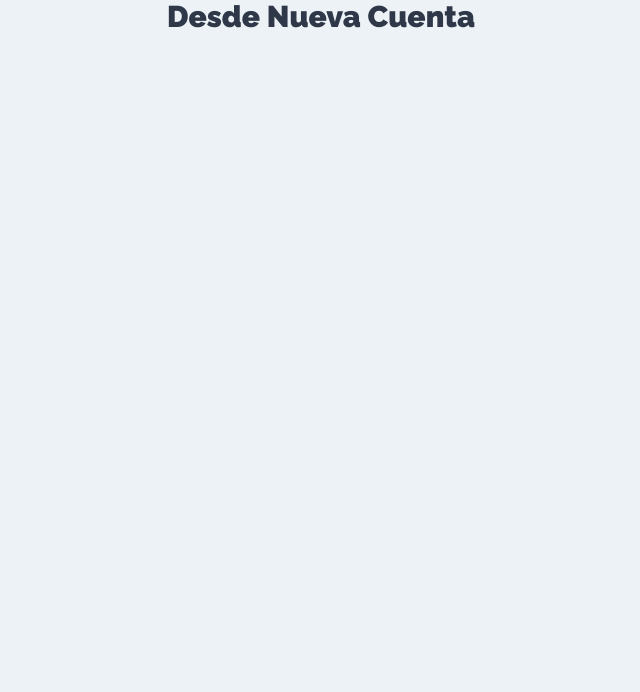
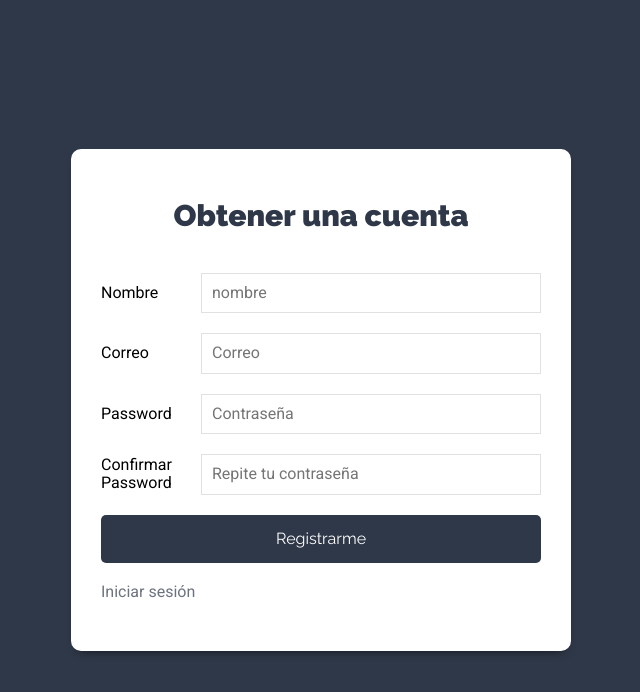
Before and after one commit to AngelLopez15/MERNstackTasks, a React (Create React App) app: page /nueva-cuenta in a window 1280 px wide. Shown: the top 692 px of the page, without its empty margins (319-959 px from the left). Built offline with nearby package versions, Linux system fonts and the light colour scheme.

Commit message:
Agregue estilos de componenete nueva cuenta

```diff
--- a/src/components/auth/Login.js
+++ b/src/components/auth/Login.js
@@ -1,8 +1,30 @@
-import React from 'react'
+import React, { useState } from 'react'
+import { Link } from 'react-router-dom'
 
 export const Login = () => {
 
-  const onChange = () =>{
+  // State para iniciar sesion
+  const [usuario, setUsuario] = useState({
+    email:'',
+    password:''
+  })
+
+  // extrayendo los datos
+  const {email,password}=usuario
+
+
+  const onChange = (e) => ({
+    ...usuario,
+    [e.target.name]:e.target.value
+  })
+
+  // funcion para enviar los datos de iniciar sesion
+  const onSubmit = (e) =>{
+    e.preventDefault()
+
+    //  validar
+
+    // pasarlo al actions
 
   }
 
@@ -11,7 +33,9 @@
 
       <div className="contenedor-form sombra-dark">
         <h1>Inicio</h1>
-        <form>
+        <form
+          onSubmit={onSubmit}
+        >
 
           <div className="campo-form">
             <label htmlFor="email">Email</label>
@@ -20,6 +44,7 @@
               id="email"
               name="email"
               placeholder="Correo"
+              value={email}
               onChange={onChange}
             />
           </div>
@@ -31,6 +56,7 @@
               id="password"
               name="password"
               placeholder="Contraseña"
+              value={password}
               onChange={onChange}
             />
           </div>
@@ -44,6 +70,9 @@
           </div>
 
         </form>
+
+        <Link to={'/nueva-cuenta'} className="enlace-cuenta">Obtener cuenta</Link>
+
       </div>
     </div>
   )
--- a/src/components/auth/NuevaCuenta.js
+++ b/src/components/auth/NuevaCuenta.js
@@ -1,7 +1,109 @@
-import React from 'react'
+import React, { useState } from 'react'
+import { Link } from 'react-router-dom'
 
 export const NuevaCuenta = () => {
+
+  // State para iniciar sesion
+  const [usuario, setUsuario] = useState({
+    nombre:'',
+    email:'',
+    password:'',
+    confirmar:''
+  })
+
+  // extrayendo los datos
+  const {nombre, email, password, confirmar}=usuario
+
+
+  const onChange = (e) => ({
+    ...usuario,
+    [e.target.name]:e.target.value
+  })
+
+  // funcion para enviar los datos de iniciar sesion
+  const onSubmit = (e) =>{
+    e.preventDefault()
+
+    //  validar que no haya campos vacios
+
+    // password minimo de 6 caracteres
+
+    // Revisar que los dos password sean iguales
+
+    // pasarlo al actions
+
+  }
+
   return (
-    <h1>Desde Nueva Cuenta</h1>
+    <div className="form-usuario">
+
+      <div className="contenedor-form sombra-dark">
+        <h1>Obtener una cuenta</h1>
+        <form
+          onSubmit={onSubmit}
+        >
+
+          <div className="campo-form">
+            <label htmlFor="nombre">Nombre</label>
+            <input
+              type="text"
+              id="nombre"
+              name="nombre"
+              placeholder="nombre"
+              value={nombre}
+              onChange={onChange}
+            />
+          </div>
+
+          <div className="campo-form">
+            <label htmlFor="nombre">Correo</label>
+            <input
+              type="email"
+              id="email"
+              name="email"
+              placeholder="Correo"
+              value={email}
+              onChange={onChange}
+            />
+          </div>
+
+          <div className="campo-form">
+            <label htmlFor="password">Password</label>
+            <input
+              type="password"
+              id="password"
+              name="password"
+              placeholder="Contraseña"
+              value={password}
+              onChange={onChange}
+            />
+          </div>
+
+          <div className="campo-form">
+            <label htmlFor="confirmar">Confirmar Password</label>
+            <input
+              type="password"
+              id="confirmar"
+              name="confirmar"
+              placeholder="Repite tu contraseña"
+              value={confirmar}
+              onChange={onChange}
+            />
+          </div>
+
+          <div>
+            <input
+              type="submit"
+              className="btn btn-primario btn-block"
+              value="Registrarme"
+            />
+          </div>
+
+        </form>
+
+        <Link to={'/'} className="enlace-cuenta">Iniciar sesión</Link>
+
+      </div>
+    </div>
   )
 }
```
